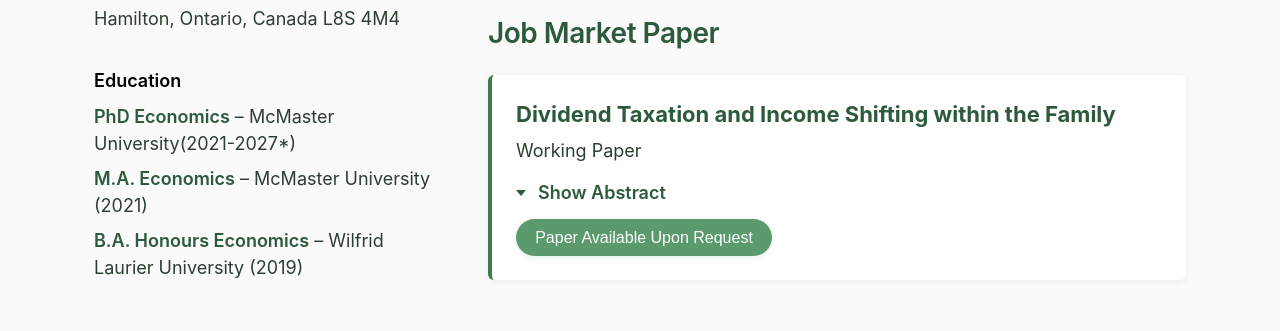
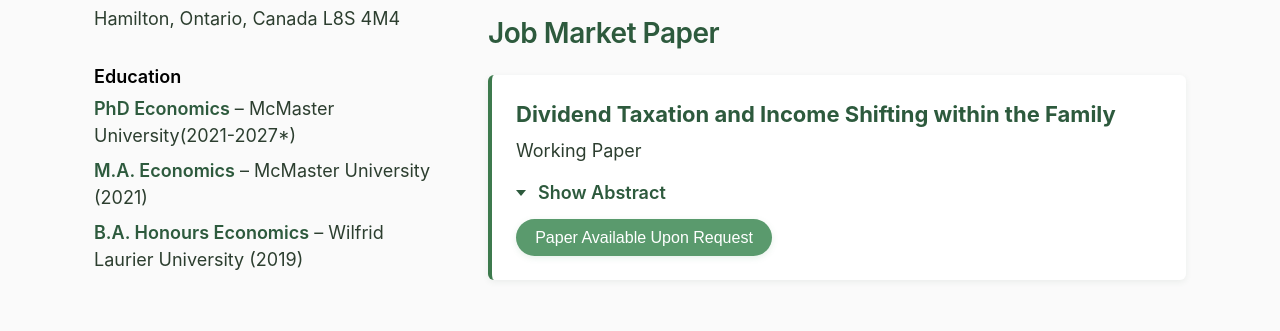
Before and after one commit to robbiemckercher97/academic-website, a Next.js app: page / in a window 1280 px wide. Shown: the part 618-949 px from the top of the page. Built offline with nearby package versions, Linux system fonts and the light colour scheme.

Commit message:
Adjust Education section margin to match contact info spacing

```diff
--- a/styles/Home.module.css
+++ b/styles/Home.module.css
@@ -195,14 +195,14 @@
 }
 
 .education {
-  margin-top: 0.75rem;
+  margin-top: 0.5rem;
 }
 
 .educationHeading {
   font-size: var(--font-body);
   font-weight: 600;
   color: #000;
-  margin: 0 0 0.75rem 0;
+  margin: 0 0 0.5rem 0;
 }
 
 .educationList {
```
